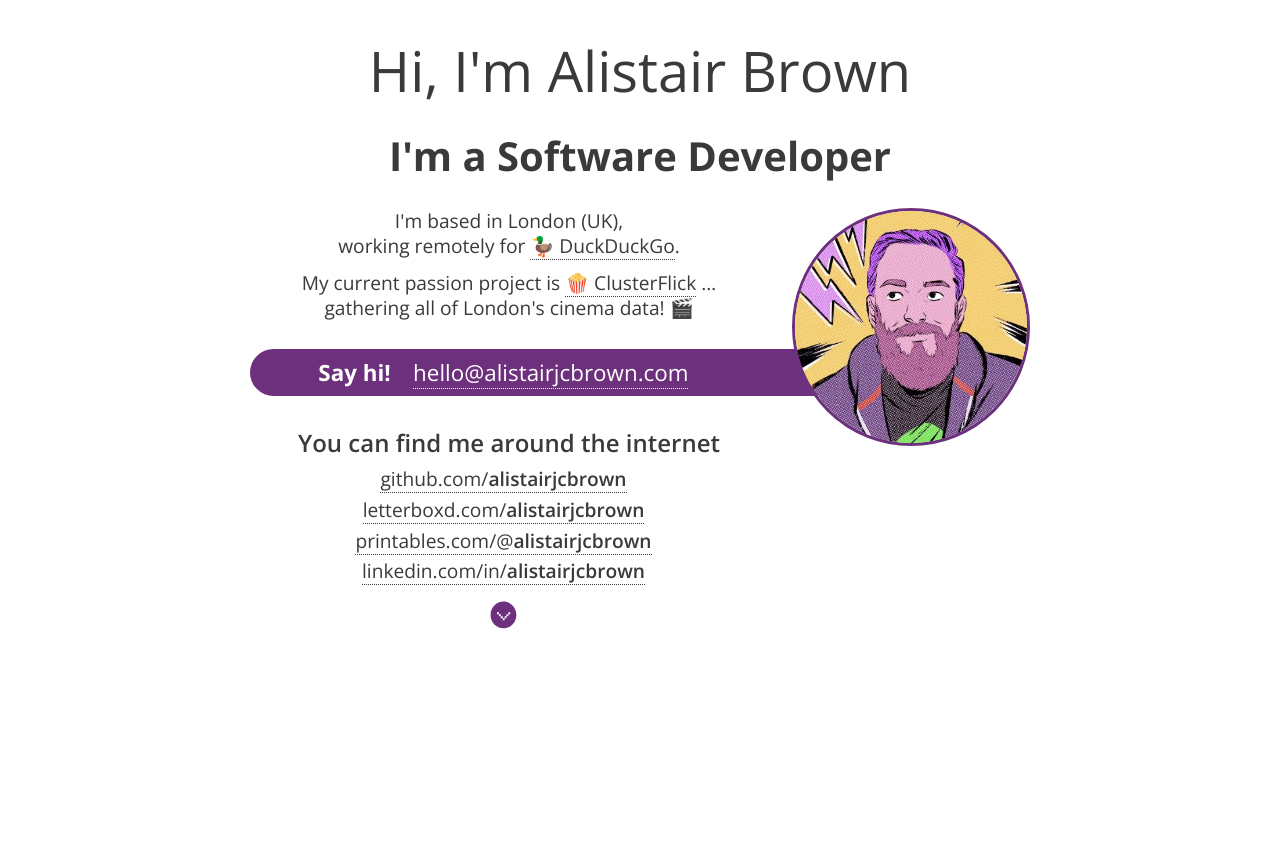
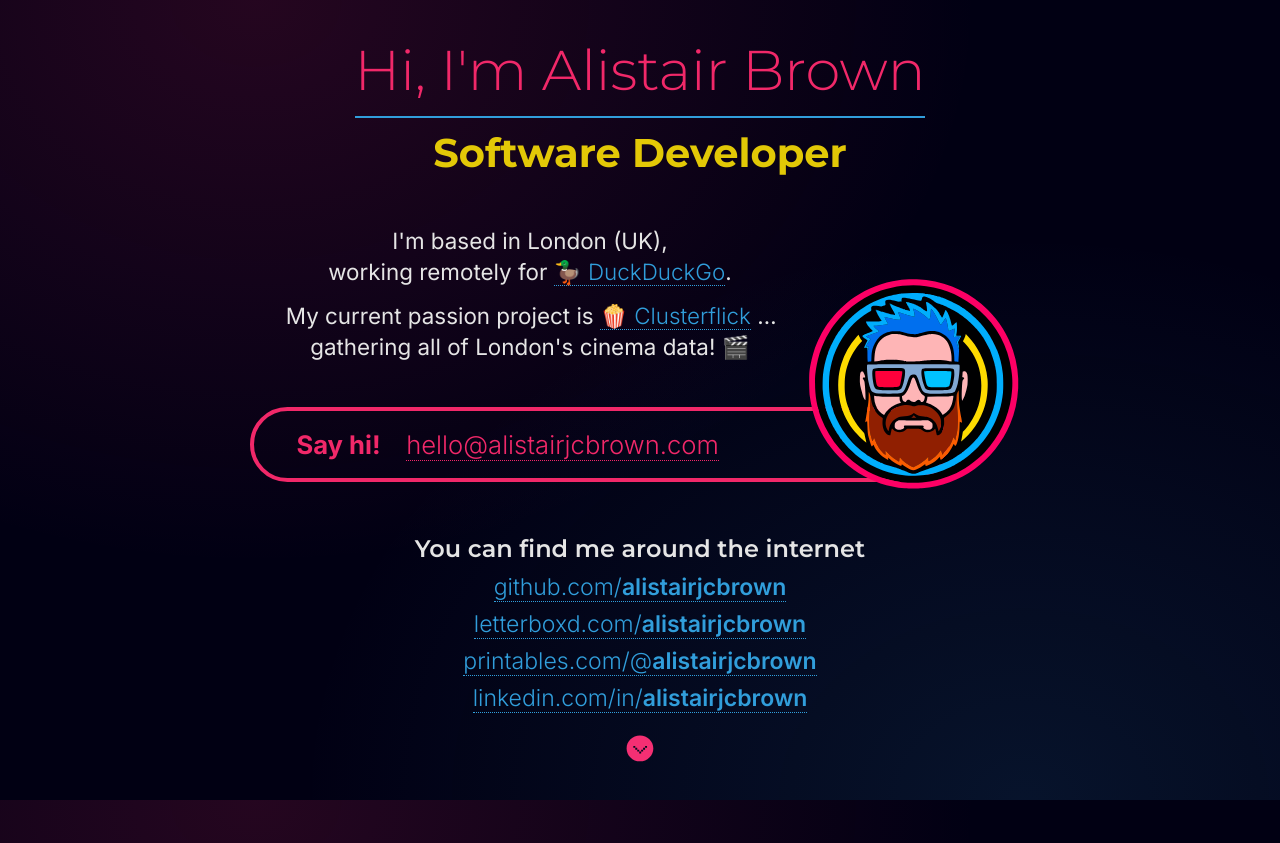
Before and after one commit to alistairjcbrown/alistairjcbrown.github.io, a PHP site: page / in a window 1280 px wide. Before the commit the page ends 629 px from the top, so only its background shows below. Run offline with PHP 8.4, Linux system fonts and the light colour scheme.

Commit message:
Rebrand to align with clusterflick and add new avatar

```diff
--- a/src/css/style.css
+++ b/src/css/style.css
@@ -1,10 +1,36 @@
+::selection {
+  background: rgba(241, 40, 105, 0.4);
+  color: #ffffff;
+}
+
+::-moz-selection {
+  background: rgba(241, 40, 105, 0.4);
+  color: #ffffff;
+}
+
 body {
   font-size: 16px;
   line-height: 25px;
-  font-family: "Open Sans";
+  font-family: "Inter", sans-serif;
+  font-optical-sizing: auto;
   font-weight: 400;
   font-style: normal;
-  color: #3a3a3a;
+  color: #e5e5e5;
+  background-color: #010013;
+  background-image:
+    radial-gradient(
+      ellipse at 20% 0%,
+      rgba(241, 40, 105, 0.15) 0%,
+      transparent 50%
+    ),
+    radial-gradient(
+      ellipse at 80% 100%,
+      rgba(49, 158, 219, 0.12) 0%,
+      transparent 50%
+    ),
+    radial-gradient(ellipse at 50% 50%, rgba(1, 0, 19, 1) 0%, #010013 100%);
+  background-attachment: fixed;
+  min-height: 100vh;
   text-rendering: optimizeLegibility;
 }
 
@@ -17,26 +43,79 @@
   margin: 0 auto;
   text-align: center;
   padding: 2.125em 0;
+  animation: fadeIn 0.8s ease-out;
+}
+
+@keyframes fadeIn {
+  from {
+    opacity: 0;
+    transform: translateY(20px);
+  }
+  to {
+    opacity: 1;
+    transform: translateY(0);
+  }
 }
 
 p {
-  margin: 0 0 1.5em 0;
+  margin: 0 0 2em 0;
+  font-size: 1.4em;
+  line-height: 1.4;
+}
+
+.avatar-flip {
+  width: 14.5em;
+  height: 14.5em;
+  margin: 2.5em auto 0 1.5em;
+  float: right;
+}
+
+.avatar-flip-inner {
+  position: relative;
+  width: 100%;
+  height: 100%;
+  transition: transform 0.2s ease;
+  transform-style: preserve-3d;
+  transform-origin: center center;
+}
+
+.avatar-flip:hover .avatar-flip-inner {
+  transform: rotateY(180deg);
 }
 
 img.avatar {
-  -webkit-border-radius: 50%;
-  -o-border-radius: 50%;
-  -moz-border-radius: 50%;
-  -ms-border-radius: 50%;
+  position: absolute;
+  top: 0;
+  left: 0;
+  width: 100%;
+  height: 100%;
+  object-fit: cover;
+  backface-visibility: hidden;
+  -webkit-backface-visibility: hidden;
   border-radius: 50%;
-  max-width: 100%;
-  width: 14.5em;
-  display: block;
-  margin: 0 auto 0 1.5em;
-  border-style: solid;
-  border-color: #6d307c;
-  border-width: 3px;
-  float: right;
+}
+
+img.avatar-back {
+  transform: rotateY(180deg);
+  object-fit: contain;
+  object-position: center top;
+  background-color: #010013;
+  background-image:
+    radial-gradient(
+      ellipse at 30% 90%,
+      rgba(49, 158, 219, 0.2) 0%,
+      transparent 50%
+    ),
+    radial-gradient(
+      ellipse at 70% 10%,
+      rgba(241, 40, 105, 0.25) 0%,
+      transparent 60%
+    );
+  border: 4px solid #f12869;
+  box-sizing: border-box;
+  height: 89%;
+  width: 89%;
+  margin: 5% 0 0 5%;
 }
 
 div.site-content {
@@ -50,7 +129,7 @@
   white-space: nowrap;
   text-wrap: none;
   text-align: center;
-  font-size: 1.2em;
+  padding: 0 1.6em;
 }
 
 span.spacer {
@@ -60,19 +139,43 @@
 
 h1 {
   font-size: 3.5em;
-  margin: 0 0 0.8em 0;
-  font-family: "Open Sans";
+  margin: 0 0 0.4em 0;
+  font-family: "Montserrat", sans-serif;
+  font-optical-sizing: auto;
   font-weight: 300;
   font-style: normal;
   line-height: 1em;
+  color: #f12869;
+  border-bottom: 2px solid #319edb;
+  display: inline-block;
+  padding-bottom: 1.1rem;
+  position: relative;
+}
+
+h1::after {
+  content: "";
+  position: absolute;
+  bottom: -2px;
+  left: 0;
+  width: 0;
+  height: 2px;
+  background: #f12869;
+  transition: width 0.6s ease;
+}
+
+h1:hover::after {
+  width: 100%;
 }
 
 h2 {
   font-size: 2.5em;
-  margin: 0 0 1em 0;
-  font-family: "Open Sans";
+  margin: 0 0 1.5em 0;
+  font-family: "Montserrat", sans-serif;
+  font-optical-sizing: auto;
   font-weight: 700;
   font-style: normal;
+  color: #fade05;
+  opacity: 0.9;
 }
 
 ul {
@@ -81,7 +184,8 @@
 }
 
 strong {
-  font-family: "Open Sans";
+  font-family: "Inter", sans-serif;
+  font-optical-sizing: auto;
   font-weight: 600;
   font-style: normal;
 }
@@ -90,10 +194,13 @@
   list-style: none;
   text-align: center;
   margin-bottom: 0.3em;
+  font-size: 1.2em;
+  line-height: 1.3;
 }
 
 a {
-  font-family: "Open Sans";
+  font-family: "Inter", sans-serif;
+  font-optical-sizing: auto;
   font-weight: 300;
   font-style: normal;
 }
@@ -104,43 +211,65 @@
 a:active {
   text-decoration: none;
   border-bottom: 1px dotted;
-  color: #3a3a3a;
+  color: #319edb;
+  transition: color 0.2s ease;
 }
 
 a:hover {
   border-bottom: 0px;
+  color: #fade05;
 }
 
 p.say-hi a,
 p.say-hi a:link,
-p.say-hi a:hover,
 p.say-hi a:visited,
-p.say-hi a:active {
-  color: #ffffff;
+p.say-hi a:active,
+p.say-hi a:hover {
+  color: #f12869;
   margin: 0 1em;
+  opacity: 1;
 }
 
 h3 {
   font-size: 1.5em;
-  font-family: "Open Sans";
+  font-family: "Montserrat", sans-serif;
+  font-optical-sizing: auto;
   font-weight: 600;
   font-style: normal;
+  color: #e5e5e5;
+  margin-bottom: 0.5em;
 }
 
 p.say-hi {
-  background-color: #6d307c;
-  padding: 0.5em;
+  padding: 0.6em 0.5em;
   -webkit-border-radius: 3em;
   -o-border-radius: 3em;
   -moz-border-radius: 3em;
   -ms-border-radius: 3em;
   border-radius: 3em;
-  width: 30em;
-  color: #ffffff;
-  font-family: "Open Sans";
+  width: 26em;
+  color: #f12869;
+  font-family: "Inter", sans-serif;
+  font-optical-sizing: auto;
   font-weight: 700;
   font-style: normal;
-  font-size: 1.4em;
+  font-size: 1.6em;
+  border: 4px solid #f12869;
+  transition: all 0.2s ease;
+}
+
+p.say-hi:hover {
+  background-color: #f12869;
+  color: #010013;
+  box-shadow: 0 0 25px rgba(241, 40, 105, 0.5);
+}
+
+p.say-hi:hover a,
+p.say-hi:hover a:link,
+p.say-hi:hover a:visited,
+p.say-hi:hover a:active,
+p.say-hi:hover a:hover {
+  color: #010013;
 }
 
 p.motto {
@@ -150,6 +279,7 @@
 
 div {
   margin: 0 0 2.1em 0;
+  padding-top: 0.2em;
 }
 
 .additional-social {
@@ -165,6 +295,8 @@
 .control-arrow > img {
   width: 1.7em;
   cursor: pointer;
+  filter: brightness(0) saturate(100%) invert(25%) sepia(93%) saturate(2157%)
+    hue-rotate(322deg) brightness(99%) contrast(93%);
 
   -webkit-transition: all 0.5s ease;
   -moz-transition: all 0.5s ease;
@@ -172,14 +304,9 @@
   transition: all 0.5s ease;
 }
 
-li,
-.blog h3,
-.control-arrow {
-  margin-right: 35%;
-}
-
-.blog .blog li {
-  font-size: 1.1em;
+.control-arrow:hover > img {
+  filter: brightness(0) saturate(100%) invert(82%) sepia(68%) saturate(456%)
+    hue-rotate(5deg) brightness(107%) contrast(99%);
 }
 
 .slide-up,
--- a/src/index.html
+++ b/src/index.html
@@ -8,16 +8,17 @@
   <head>
     <meta charset="utf-8" />
 
-    <title>Alistair Brown</title>
+    <title>Alistair Brown | Software Developer</title>
 
     <meta
       name="viewport"
       content="width=device-width, initial-scale=1.0, user-scalable=yes"
     />
+    <link rel="preconnect" href="https://fonts.googleapis.com" />
+    <link rel="preconnect" href="https://fonts.gstatic.com" crossorigin />
     <link
+      href="https://fonts.googleapis.com/css2?family=Inter:ital,opsz,wght@0,14..32,100..900;1,14..32,100..900&family=Montserrat:ital,wght@0,100..900;1,100..900&display=swap"
       rel="stylesheet"
-      type="text/css"
-      href="//fonts.googleapis.com/css?family=Open+Sans:400normal,300normal,700normal,600normal"
     />
     <style>
       @import "./css/reset.css";
@@ -34,15 +35,20 @@
     <div class="wrapper">
       <div class="site-content">
         <h1>Hi, I'm <wbr />Alistair&nbsp;Brown</h1>
-        <h2>I'm a Software Developer</h2>
-        <img src="images/Gzxr1h6W_400x400.jpg" class="avatar" alt="" />
+        <h2>Software Developer</h2>
+        <div class="avatar-flip">
+          <div class="avatar-flip-inner">
+            <img src="images/avatar.svg" class="avatar avatar-front" alt="" />
+            <img src="images/face.png" class="avatar avatar-back" alt="" />
+          </div>
+        </div>
         <p class="site-text">
           I'm based in London (UK),<br />
           working remotely for
           <a href="https://duckduckgo.com/">🦆&nbsp;DuckDuckGo</a>.
           <span class="spacer"></span>
           My current passion project is
-          <a href="https://clusterflick.com/">🍿&nbsp;ClusterFlick</a
+          <a href="https://clusterflick.com/">🍿&nbsp;Clusterflick</a
           >&nbsp;&hellip; <br />gathering all of London's cinema data!&nbsp;🎬
         </p>
         <p class="say-hi">
```
Also changed, not shown: other parts of src/css/style.css (+12 -17 lines), docs/index.html (+10 -5 lines), docs/arrow.cfa8042f.svg (added), docs/avatar.c5ff80e3.svg (added), src/images/Gzxr1h6W_400x400.jpg (deleted), src/images/arrow.svg, src/images/avatar.svg (added), src/images/face.png (added), 2 other files.
